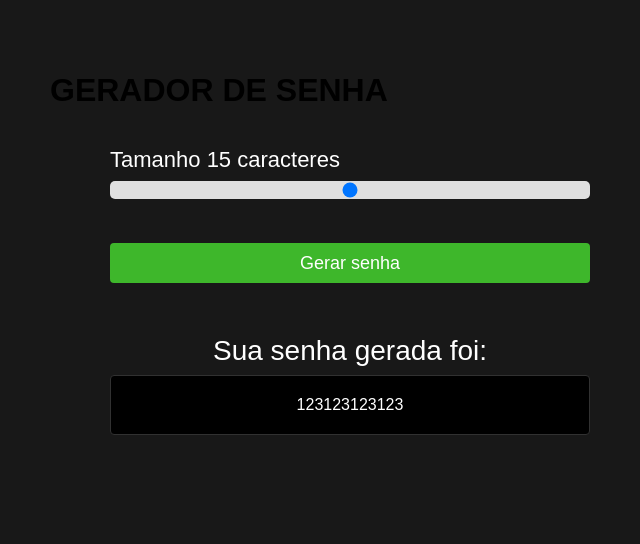
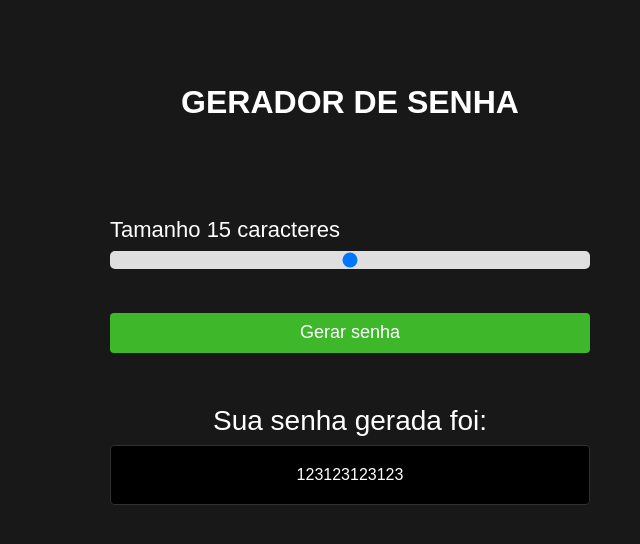
Before and after one commit to ReneFarias/gerador_de_senha, a plain HTML site: page index.html in a window 1280 px wide. Shown: the part 124-668 px from the top of the page, without its empty margins (290-930 px from the left). Drawn offline with Linux system fonts and the light colour scheme.

Commit message:
logo fix
erro de cor e area da logo fix

```diff
--- a/style.css
+++ b/style.css
@@ -16,8 +16,16 @@ body {
 }
 
 .logo {
-    max-width: 600px;
-    margin-bottom: 24px;
+    color: #FFF;
+    position: relative;
+    margin: 0px;
+    padding: 100px;
+    display: flex;
+    align-items: center;
+    justify-content: center;
+    width: 600px;
+    height: 100px;
+
 }
 
 .container-input {
```
